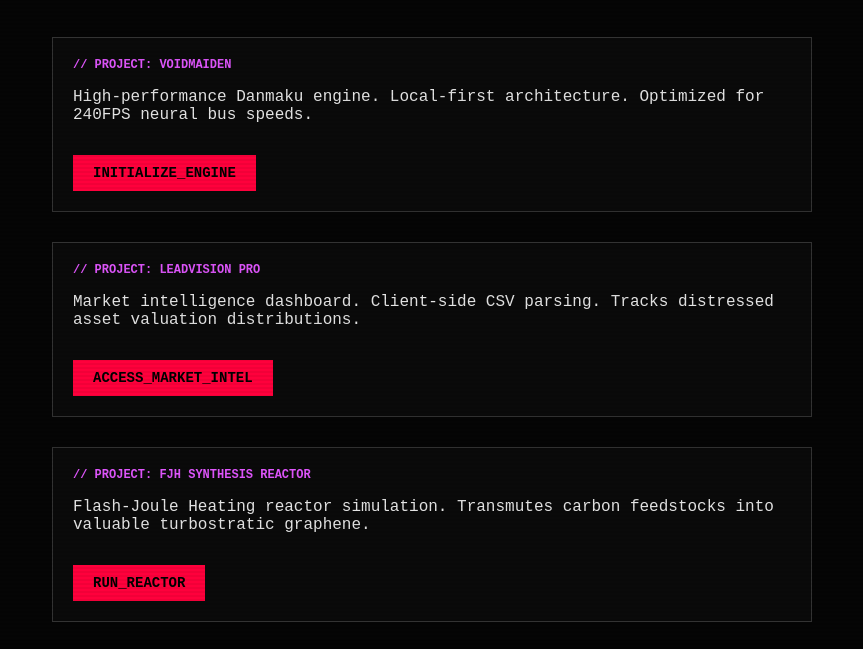
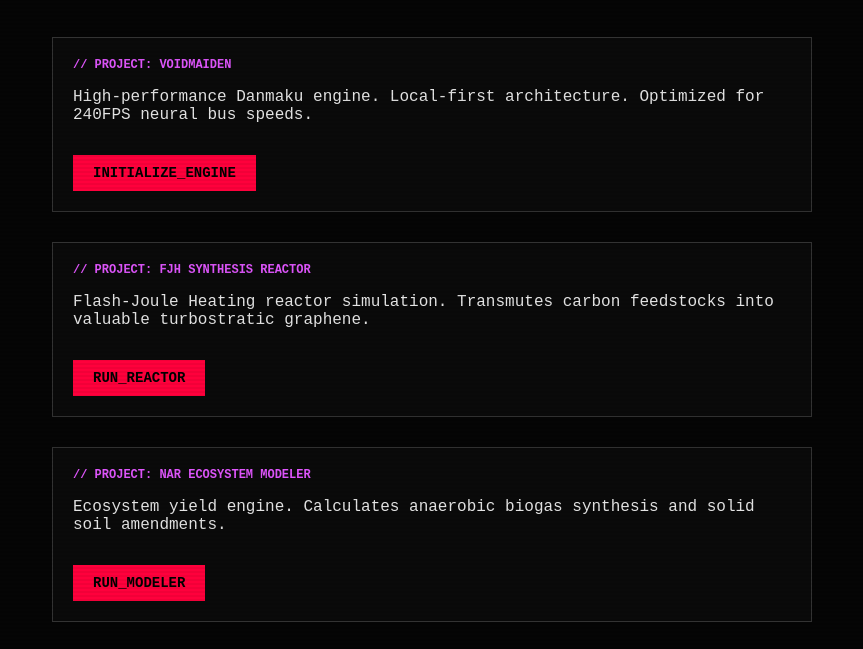
Before and after one commit to berinelson122-design/Websites, a plain HTML site: page index.html in a window 1280 px wide. Shown: the part 151-800 px from the top of the page, without its empty margins (208-1071 px from the left). Drawn offline with Linux system fonts and the light colour scheme.

Commit message:
Uplink: VoidSystems v1.0

```diff
--- a/index.html
+++ b/index.html
@@ -199,14 +199,6 @@
             <a href="https://project-voidshrine-98.vercel.app/" class="button-link">INITIALIZE_ENGINE</a>
         </div>
 
-        <!-- ARSENAL_NODE: LEADVISION PRO -->
-        <div class="directory-box">
-            <span class="label">// PROJECT: LEADVISION PRO</span>
-            <p>Market intelligence dashboard. Client-side CSV parsing. Tracks distressed asset valuation distributions.
-            </p>
-            <a href="/Market_Intelligence.html" class="button-link">ACCESS_MARKET_INTEL</a>
-        </div>
-
         <!-- ARSENAL_NODE: FJH REACTOR -->
         <div class="directory-box">
             <span class="label">// PROJECT: FJH SYNTHESIS REACTOR</span>
```
Also changed, not shown: Terminal-Web.html (+0 -2 lines).
